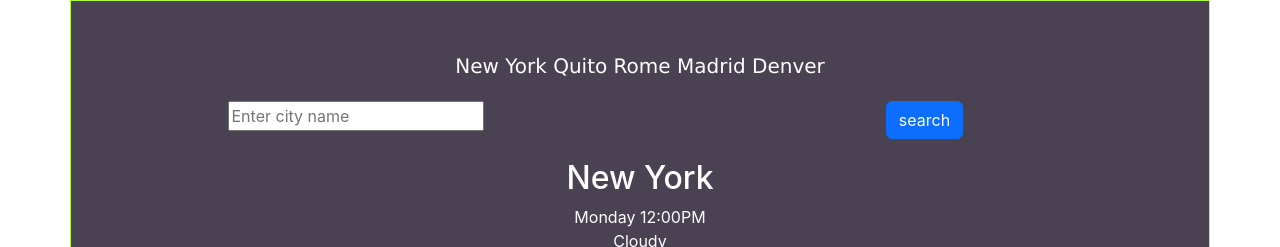
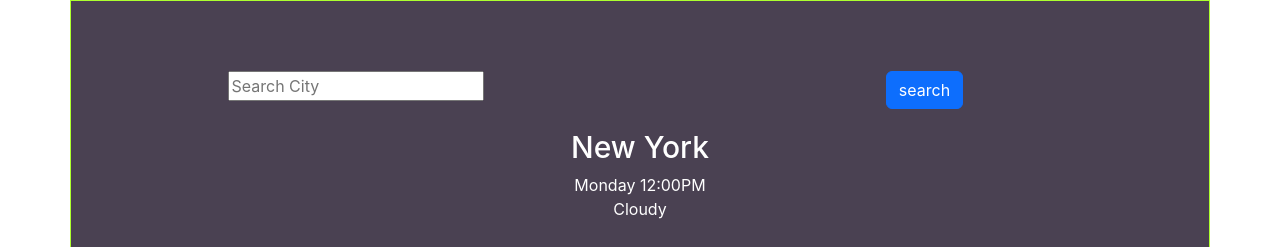
Before and after one commit to stephaniemv9/testing-my-app, a React (Create React App) app: page / in a window 1280 px wide. Shown: the top 247 px of the page. Built offline with nearby package versions, Linux system fonts and the light colour scheme.

Commit message:
deleted codes not needed

```diff
--- a/src/App.css
+++ b/src/App.css
@@ -23,3 +23,11 @@
 .weather-summary-two {
   padding: 20px;
 }
+
+.search-city {
+  font-size: 30px;
+}
+
+.weather-degrees {
+  font-size: 50px;
+}
--- a/src/App.js
+++ b/src/App.js
@@ -4,13 +4,7 @@ function App() {
   return (
     <div className="App">
       <div className="container">
-        <header className="App-header">
-          <span>New York </span>
-          <span>Quito </span>
-          <span>Rome </span>
-          <span>Madrid </span>
-          <span>Denver </span>
-        </header>
+        <header className="App-header"></header>
 
         <div className="search">
           <form>
@@ -18,7 +12,7 @@ function App() {
               <div className="col-6">
                 <input
                   type="text"
-                  placeholder="Enter city name"
+                  placeholder="Search City"
                   autoComplete="off"
                 ></input>
               </div>
@@ -49,6 +43,7 @@ function App() {
               />
               18° C
             </div>
+
             <div className="col-sm-6">
               <div className="weather-detail-three">Precipitation: 82%</div>
               <div className="weather-detail-four">Wind: 4km/h</div>
```
Also changed, not shown: public/index.html (+0 -10 lines).
